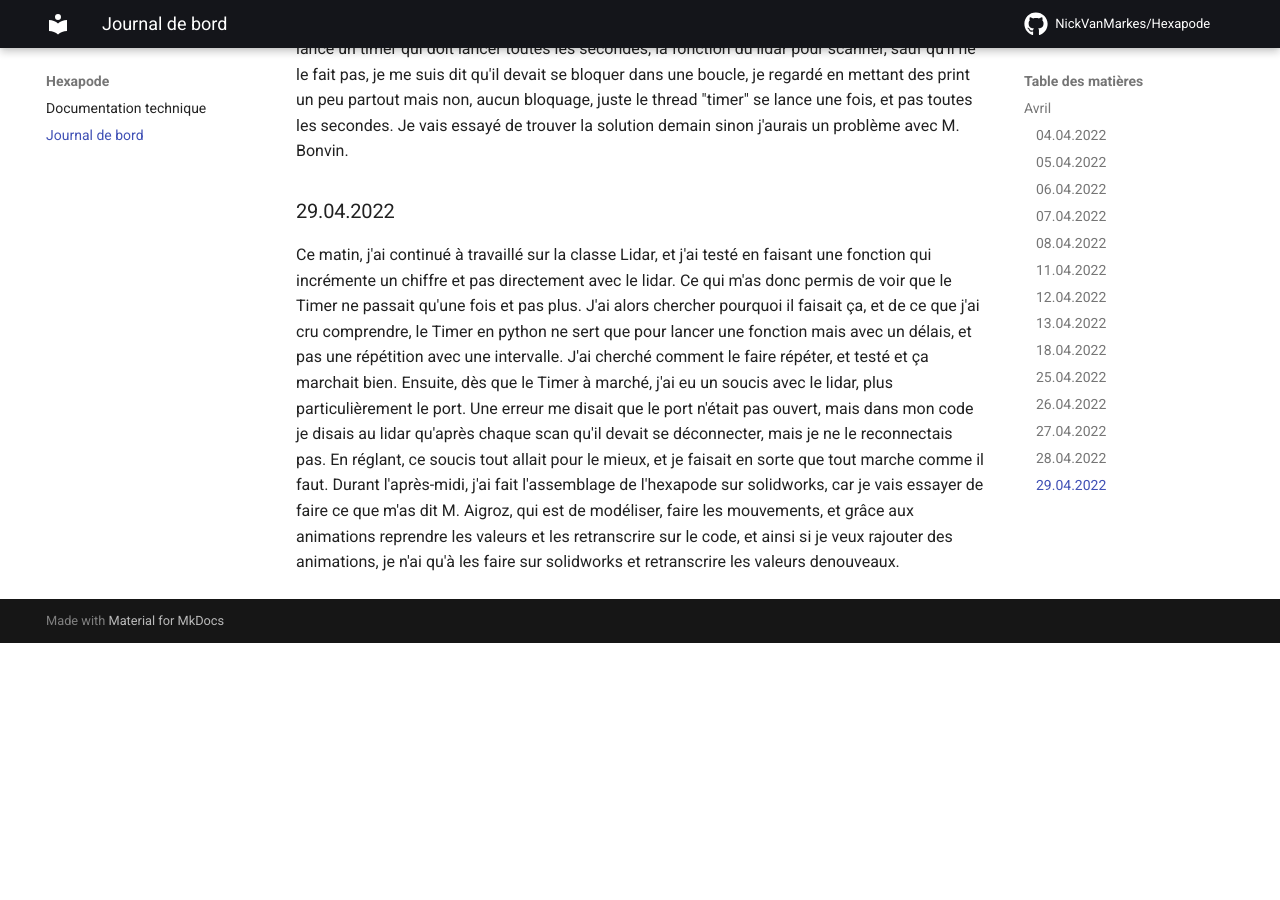
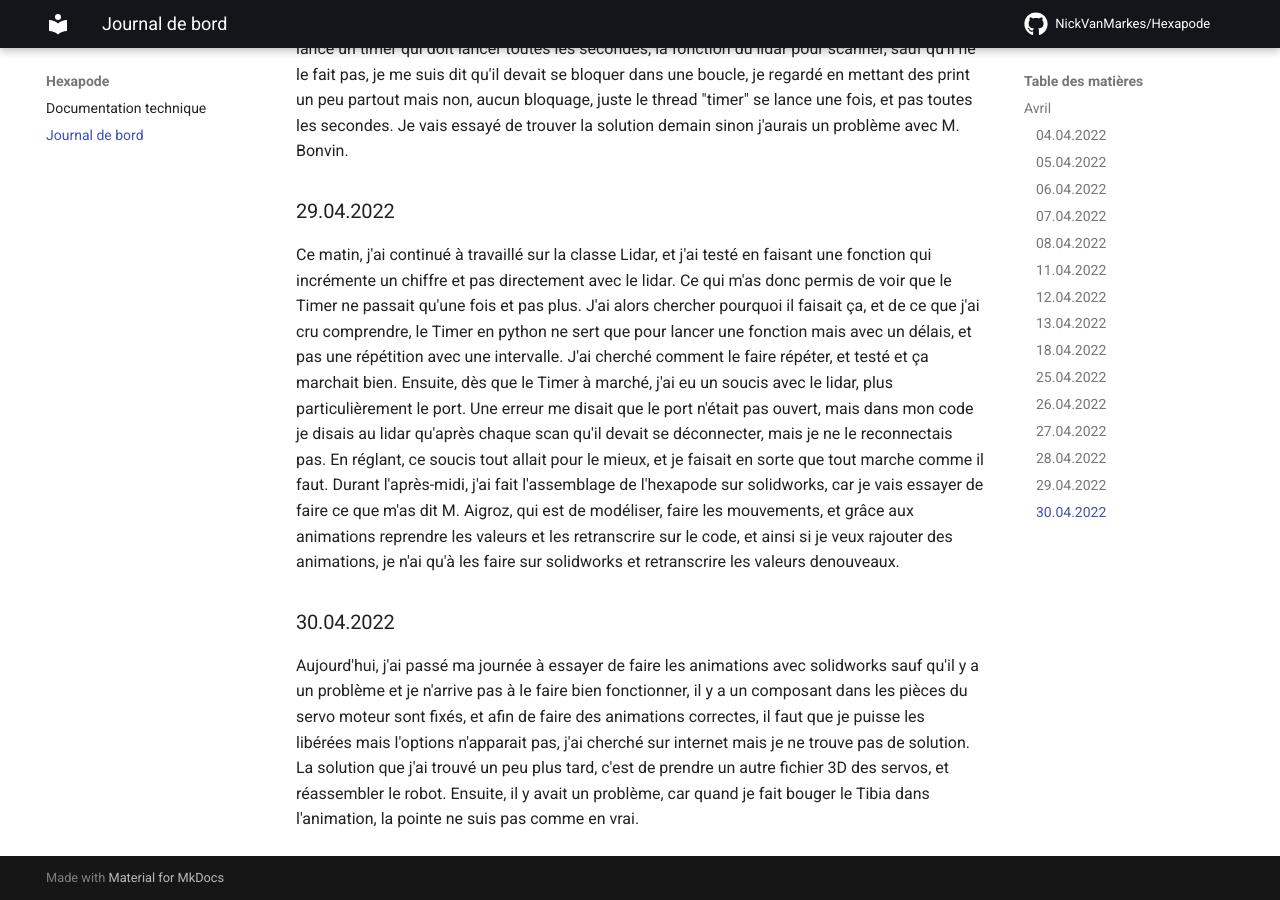
Before and after one commit to NickVanMarkes/Hexapode, an MkDocs documentation site: the page built from docs/JDB.md, in a window 1280 px wide and 900 px high, scrolled down 5391 px. Built offline with MkDocs 1.6.1 and Material for MkDocs 9.7.7, drawn with Linux system fonts in a browser that asks for light colours; comment, search, counter and statistics services are not loaded; before the commit the page ends 6034 px from its top, so only the background shows below that.

Commit message:
Docs: Update logbook

```diff
--- a/docs/JDB.md
+++ b/docs/JDB.md
@@ -72,3 +72,7 @@
 ### 29.04.2022
 
 Ce matin, j'ai continué à travaillé sur la classe Lidar, et j'ai testé en faisant une fonction qui incrémente un chiffre et pas directement avec le lidar. Ce qui m'as donc permis de voir que le Timer ne passait qu'une fois et pas plus. J'ai alors chercher pourquoi il faisait ça, et de ce que j'ai cru comprendre, le Timer en python ne sert que pour lancer une fonction mais avec un délais, et pas une répétition avec une intervalle. J'ai cherché comment le faire répéter, et testé et ça marchait bien. Ensuite, dès que le Timer à marché, j'ai eu un soucis avec le lidar, plus particulièrement le port. Une erreur me disait que le port n'était pas ouvert, mais dans mon code je disais au lidar qu'après chaque scan qu'il devait se déconnecter, mais je ne le reconnectais pas. En réglant, ce soucis tout allait pour le mieux, et je faisait en sorte que tout marche comme il faut. Durant l'après-midi, j'ai fait l'assemblage de l'hexapode sur solidworks, car je vais essayer de faire ce que m'as dit M. Aigroz, qui est de modéliser, faire les mouvements, et grâce aux animations reprendre les valeurs et les retranscrire sur le code, et ainsi si je veux rajouter des animations, je n'ai qu'à les faire sur solidworks et retranscrire les valeurs denouveaux.
+
+### 30.04.2022
+
+Aujourd'hui, j'ai passé ma journée à essayer de faire les animations avec solidworks sauf qu'il y a un problème et je n'arrive pas à le faire bien fonctionner, il y a un composant dans les pièces du servo moteur sont fixés, et afin de faire des animations correctes, il faut que je puisse les libérées mais l'options n'apparait pas, j'ai cherché sur internet mais je ne trouve pas de solution. La solution que j'ai trouvé un peu plus tard, c'est de prendre un autre fichier 3D des servos, et réassembler le robot. Ensuite, il y avait un problème, car quand je fait bouger le Tibia dans l'animation, la pointe ne suis pas comme en vrai.
```
